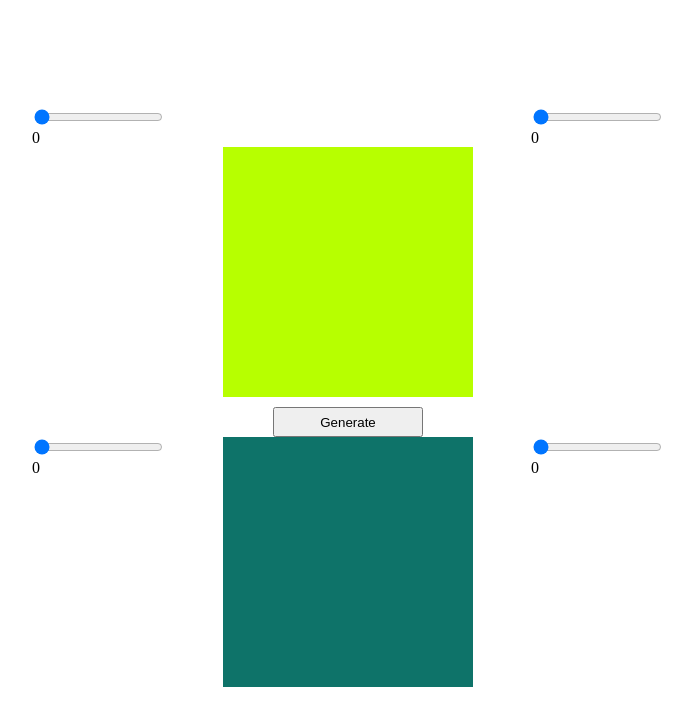
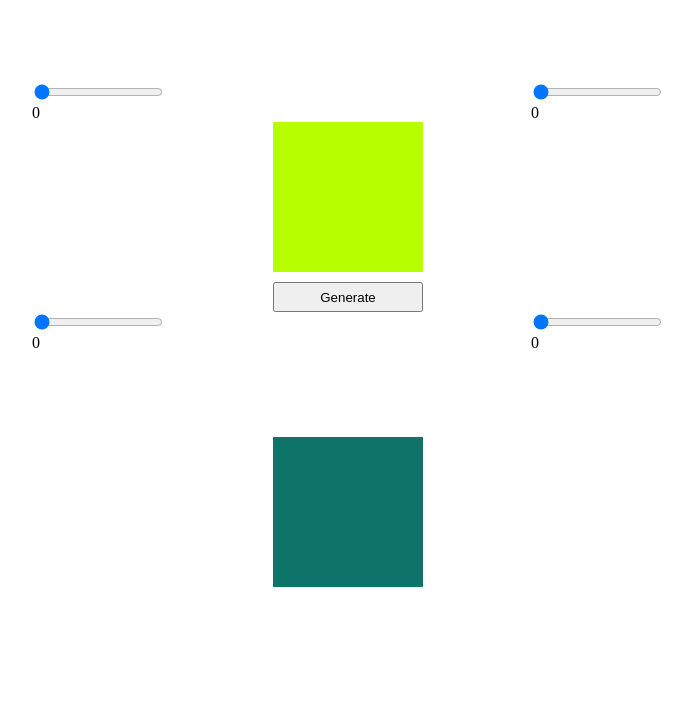
Before and after one commit to Sviatoslove/borderRadius_7_2, a plain HTML site: page index.html in a window 1280 px wide. Shown: the part 91-800 px from the top of the page, without its empty margins (292-984 px from the left). Drawn offline with Linux system fonts and the light colour scheme.

Commit message:
last commit

```diff
--- a/index11.html
+++ b/index.html
@@ -5,7 +5,7 @@
   <meta http-equiv="X-UA-Compatible" content="IE=edge">
   <meta name="viewport" content="width=device-width, initial-scale=1.0">
   <title>Document</title>
-  <link rel="stylesheet" href="main11.css">
+  <link rel="stylesheet" href="main.css">
 </head>
 <body>
   <h1>CSS GENERATOR</h1>
@@ -66,6 +66,6 @@
     </div>
   </div>
   <div class="cube"></div>
-  <script src="main11.js"></script>
+  <script src="main.js"></script>
 </body>
 </html>
--- a/main11.css
+++ b/main.css
@@ -7,16 +7,13 @@ h1 {
   width: 100%;
   height: 55vh;
   display: flex;
-  flex-flow: column;
   align-items: center;
   justify-content: center;
 }
 .wrapper {
   width: 50%;
-  height: 50%;
   display: flex;
   flex-flow: column;
-  justify-content: space-between;
 }
 .wrapper-top,
 .wrapper-bottom {
@@ -36,8 +33,8 @@ h1 {
  }
 #cube,
 .cube {
-  width: 250px;
-  height: 250px;
+  width: 150px;
+  height: 150px;
   background-color: rgb(183, 255, 0);
 }
 .cube {
```
Also changed, not shown: main.js (renamed from main11.js).
